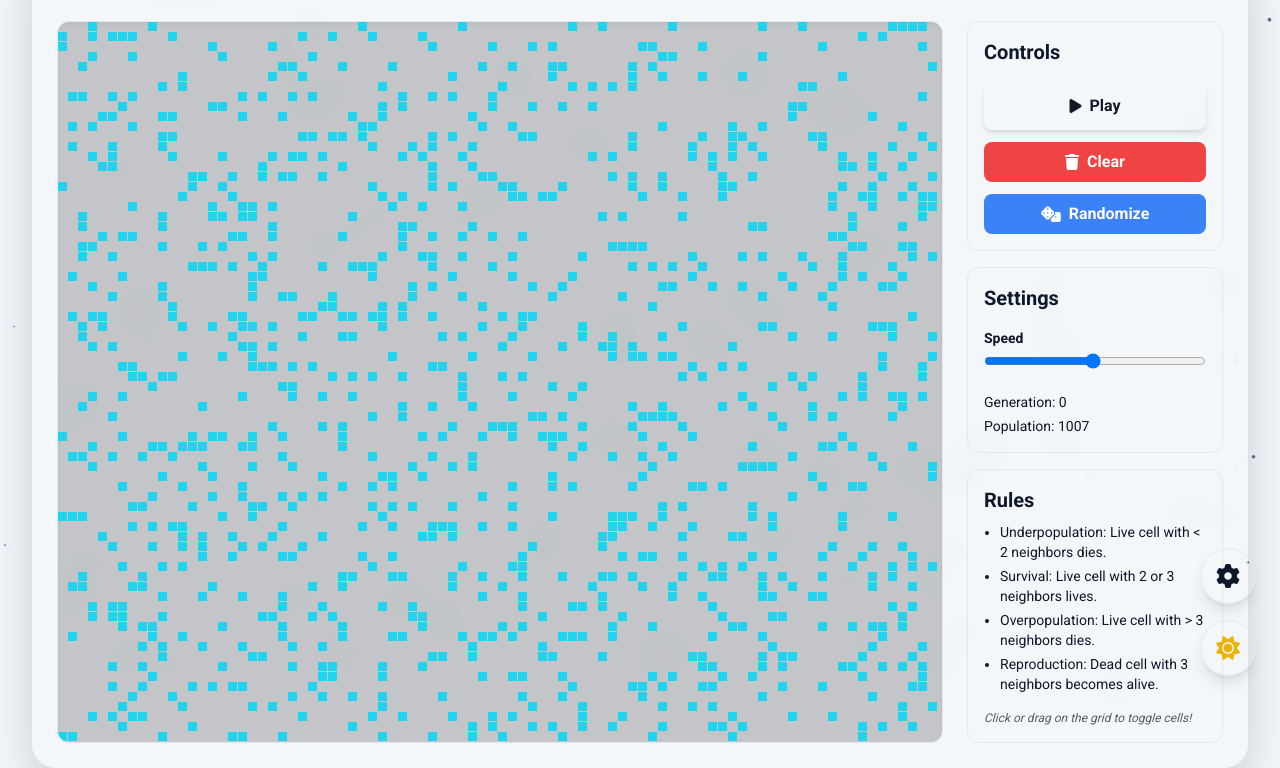
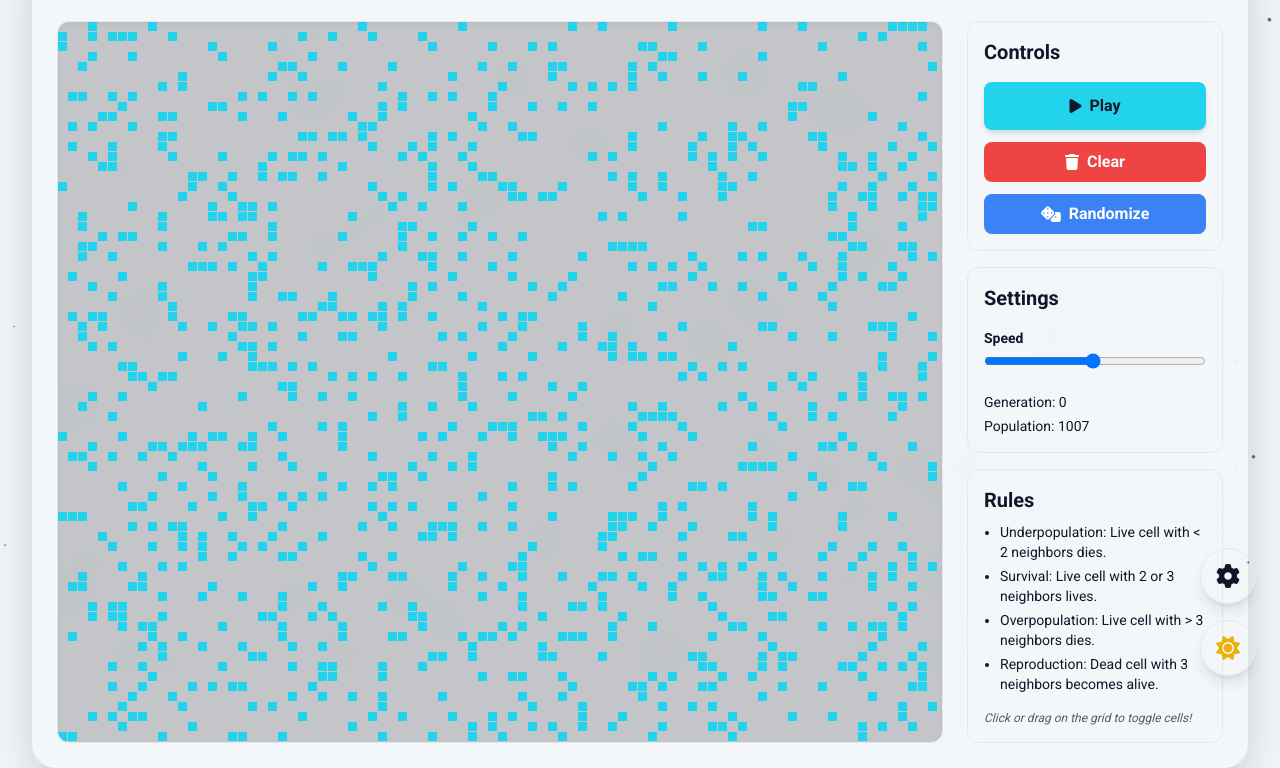
Before and after one commit to refleco/refleco.github.io, a plain HTML site: page game-of-life/index.html in a window 1280 px wide. Shown: the part 100-868 px from the top of the page. Drawn offline with nearby package versions, Linux system fonts and the light colour scheme.

Commit message:
style: Replace `bg-accent-color` utility with a direct hex value for button backgrounds.

```diff
--- a/game-of-life/index.html
+++ b/game-of-life/index.html
@@ -85,7 +85,7 @@
                         <h2 class="text-xl font-bold mb-4 border-b-0">Controls</h2>
                         <div class="flex flex-col gap-3">
                             <button id="btn-play"
-                                class="w-full py-3 rounded-lg bg-accent-color text-gray-900 font-bold hover:bg-accent-hover transition-colors flex items-center justify-center gap-2 shadow-md">
+                                class="w-full py-3 rounded-lg bg-[#22d3ee] text-gray-900 font-bold hover:bg-accent-hover transition-colors flex items-center justify-center gap-2 shadow-md">
                                 <i class="fas fa-play"></i> Play
                             </button>
                             <button id="btn-clear"
```
Also changed, not shown: knights-tour/index.html (+1 -1 lines).
